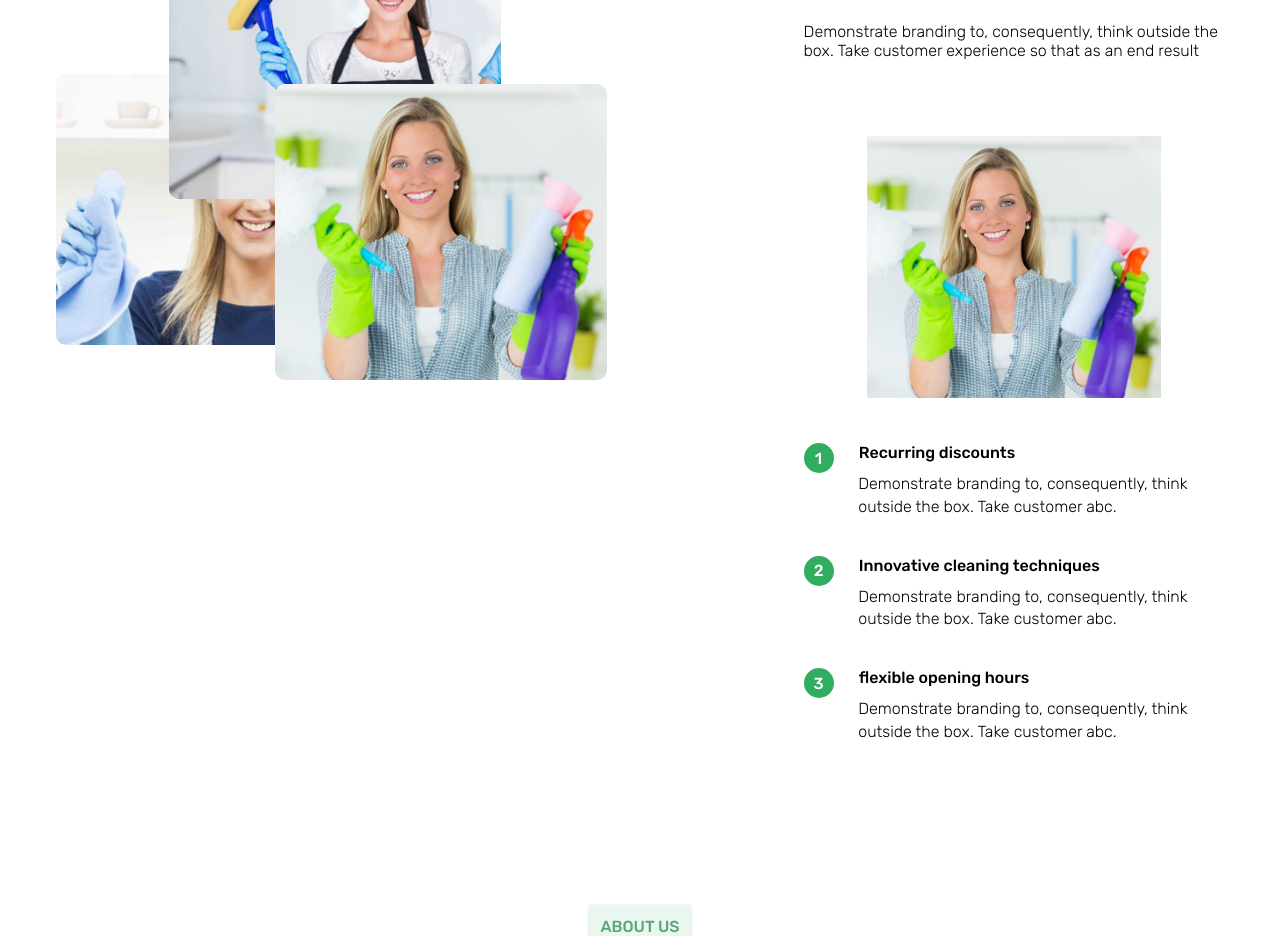
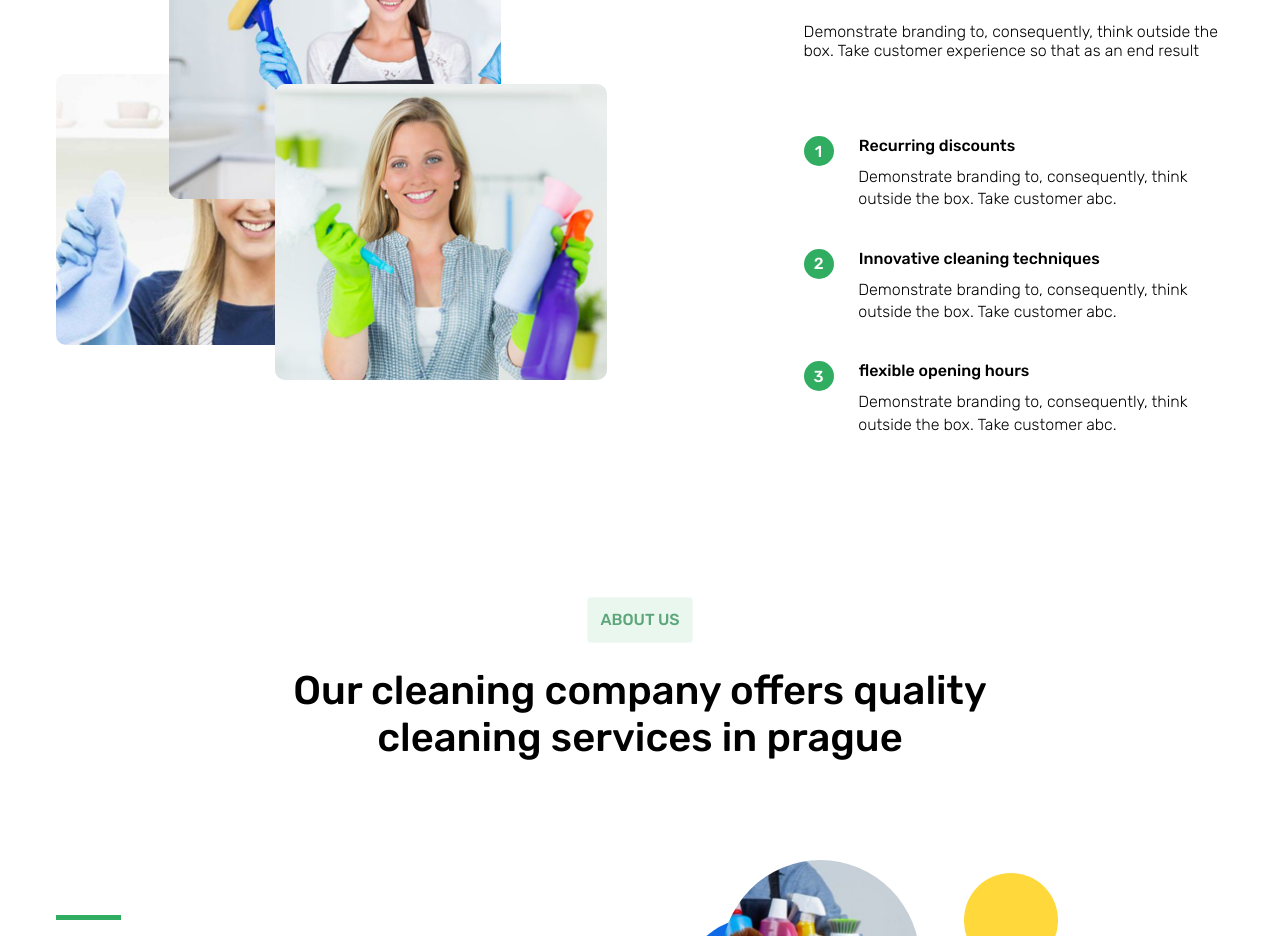
Before and after one commit to hitman00/cleaning, a Nuxt app: page / in a window 1280 px wide. Shown: the part 2380-3316 px from the top of the page. Built offline with nearby package versions, Linux system fonts and the light colour scheme.

Commit message:
fix_image

```diff
--- a/components/Clean_Company/Branding/Branding.vue
+++ b/components/Clean_Company/Branding/Branding.vue
@@ -106,6 +106,7 @@ export default {
 }
 
 .part2_image {
+  display: none;
   position: relative;
   margin: 0 auto 10%;
   width: 70%;
@@ -159,6 +160,10 @@ export default {
     display: none;
   }
 
+  .part2_image {
+    display: block;
+  }
+
   .fix_size {
     margin: 0;
     text-align: center;
--- a/components/Clean_Company/Company.vue
+++ b/components/Clean_Company/Company.vue
@@ -66,6 +66,11 @@ export default {
 </script>
 
 <style lang="scss" module>
+.company_main {
+  max-width: 1230px;
+  margin: 0 auto;
+}
+
 .tag {
   margin: 10% auto 2%;
   border: 1px solid #f2faf6;
--- a/pages/index.vue
+++ b/pages/index.vue
@@ -2,7 +2,7 @@
   <div :class="$style.main">
     <Header />
     <Slider />
-    <Company :class="$style.max_size" />
+    <Company />
     <Testimonials />
     <Transparent />
     <Footer />
@@ -32,9 +32,4 @@ export default {
 .main {
   width: 100%;
 }
-
-.max_size {
-  max-width: 1230px;
-  margin: 0 auto;
-}
 </style>
```
